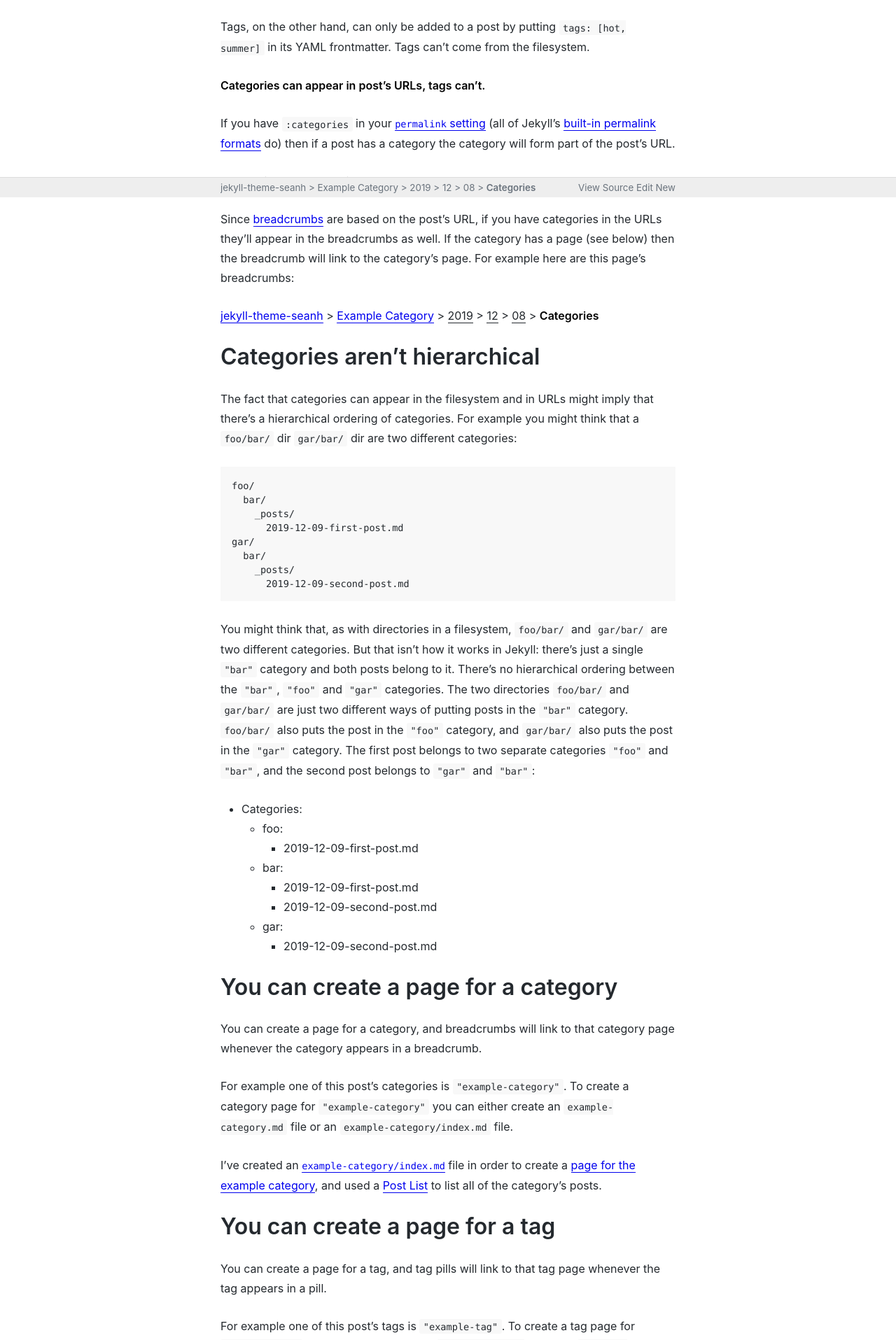
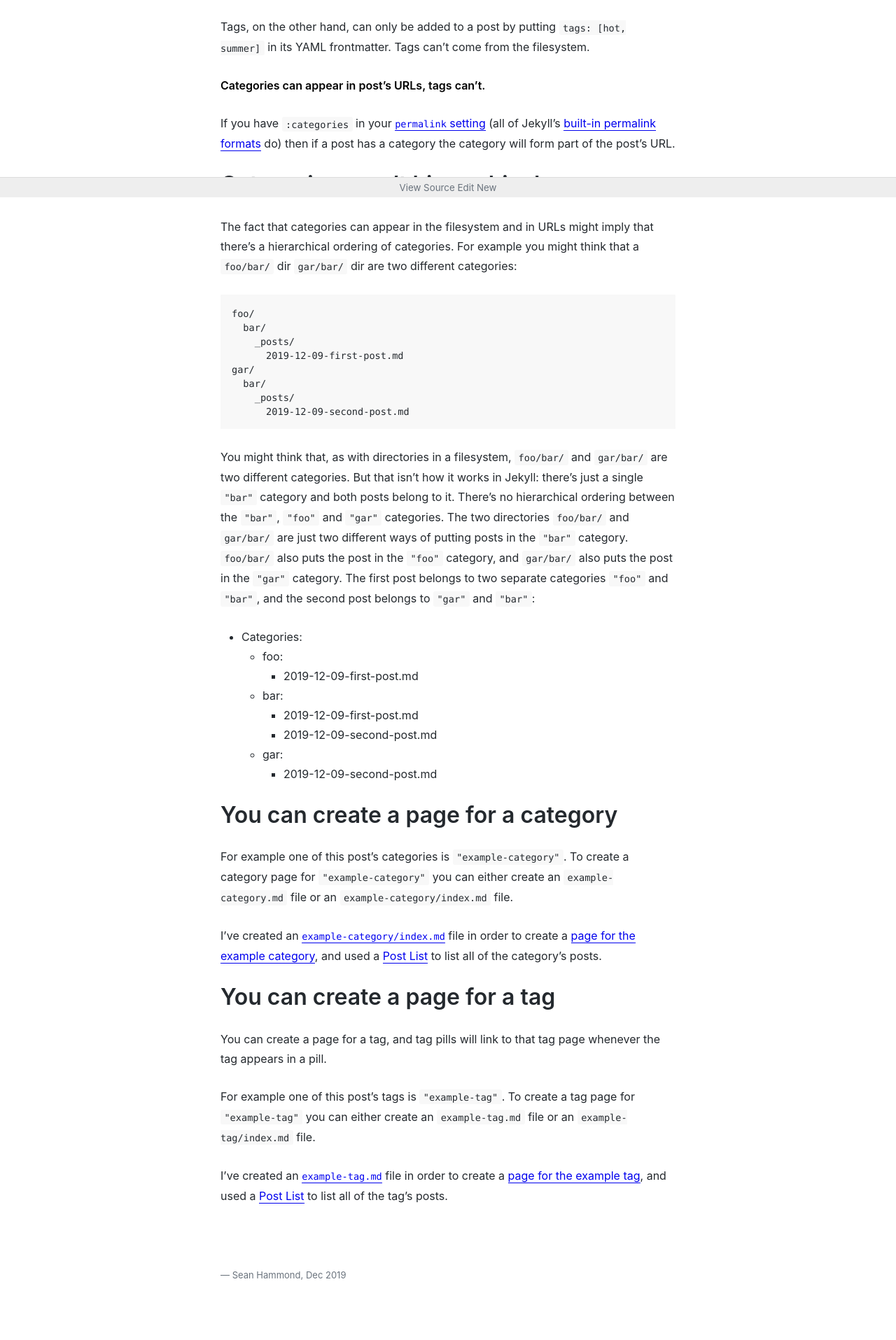
Before and after one commit to seanh/jekyll-theme-oatcake, a Jekyll site: the page built from example-category/_posts/2019-12-08-categories.md, in a window 1280 px wide. Shown: the part 618-2533 px from the top of the page at 70% size. Built offline with Jekyll 4.4.1, drawn with Linux system fonts in a browser that asks for light colours; our own code applies the rules of GitHub Pages for plain Markdown files.

Commit message:
Remove breadcrumbs

```diff
--- a/_includes/breadcrumbs.html
+++ /dev/null
@@ -1,67 +0,0 @@
-<nav>
-  {% assign front_page = nil %}
-  {% for page in site.pages %}
-    {% if page.url == "/" %}
-      {% assign front_page = page %}
-      {% break %}
-    {% endif %}
-  {% endfor %}
-
-  {% if front_page %}
-    {% if page.url == front_page.url %}
-      <a>{{ front_page.title }}</a>
-    {% else %}
-      <a href="{{ front_page.url | relative_url }}">{{ front_page.title }}</a>
-    {% endif %}
-  {% else %}
-    <a>Home</a>
-  {% endif %}
-
-  {% assign crumbs = page.url | remove:'/index.html' | split: '/' %}
-
-  {% for crumb in crumbs offset: 1 %}
-    {% if forloop.last %}
-      >
-      <strong>
-        {% if page.title %}
-          {{ page.title }}
-        {% else %}
-          {{ crumb }}
-        {% endif %}
-      </strong>
-    {% else %}
-      {% assign crumb_limit = forloop.index | plus: 1 %}
-
-      {% if site.breadcrumbs_omit_dates %}
-        {% assign year = page.date | date: "%Y" %}
-        {% assign month = page.date | date: "%m" %}
-        {% assign day = page.date | date: "%d" %}
-        {% if crumb == year or crumb == month or crumb == day %}
-          {% continue %}
-        {% endif %}
-      {% endif %}
-
-      {% assign crumb_url = "/" | append: crumb | append: "/" %}
-
-      {% assign crumb_page = nil %}
-      {% for page in site.pages %}
-        {% if page.url == crumb_url %}
-          {% assign crumb_page = page %}
-          {% break %}
-        {% endif %}
-      {% endfor %}
-
-      {% assign crumb_text = crumb | replace:'-',' ' | remove:'.html' %}
-      {% if crumb_page %}
-        {% if crumb_page.breadcrumb_text %}
-          {% assign crumb_text = crumb_page.breadcrumb_text %}
-        {% elsif crumb_page.title %}
-          {% assign crumb_text = crumb_page.title %}
-        {% endif %}
-        > <a href="{{ crumb_page.url | relative_url }}">{{ crumb_text }}</a>
-      {% else %}
-        > <a>{{ crumb_text }}</a>
-      {% endif %}
-    {% endif %}
-  {% endfor %}
-</nav>
--- a/_layouts/default.html
+++ b/_layouts/default.html
@@ -38,10 +38,6 @@
 
     <footer class="site-footer">
       <div class="site-footer__inner">
-        <div class="site-footer__left-column">
-          {% include breadcrumbs.html %}
-        </div>
-        <div class="site-footer__right-column">
         <ul class="site-footer__links">
           {% include view_source_link.html %}
           {% include edit_page_link.html %}
@@ -51,7 +47,6 @@
             </li>
           {% endfor %}
         </ul>
-        </div>
       </footer>
     </footer>
   </body>
--- a/_sass/_layout.scss
+++ b/_sass/_layout.scss
@@ -193,21 +193,6 @@ body {
   }
 }
 
-.site-footer__left-column {
-  float: left;
-}
-
-.site-footer__left-column nav {
-  text-overflow: ellipsis;
-  max-width: 480px;
-  overflow: hidden;
-  white-space: nowrap;
-}
-
-.site-footer__right-column {
-  float: right;
-}
-
 .site-footer__links {
   list-style: none;
   margin-bottom: 0;
--- a/example-category/_posts/2019-12-08-categories.md
+++ b/example-category/_posts/2019-12-08-categories.md
@@ -28,17 +28,6 @@ filesystem.
 If you have `:categories` in your [`permalink` setting](https://jekyllrb.com/docs/permalinks/)
 (all of Jekyll's [built-in permalink formats](https://jekyllrb.com/docs/permalinks/#built-in-formats) do)
 then if a post has a category the category will form part of the post's URL.
-
-**Categories can appear in breadcrumbs, tags can't.**
-
-Since [breadcrumbs](./2019-12-08-breadcrumbs.md) are based on the post's URL,
-if you have categories in the URLs they'll appear in the breadcrumbs as well.
-If the category has a page (see below) then the breadcrumb will link to the
-category's page. For example here are this page's breadcrumbs:
-
-<p>
-  {% include breadcrumbs.html %}
-</p>
 
 Categories aren't hierarchical
 ------------------------------
@@ -77,9 +66,6 @@ second post belongs to `"gar"` and `"bar"`:
 You can create a page for a category
 ------------------------------------
 
-You can create a page for a category, and breadcrumbs will link to that
-category page whenever the category appears in a breadcrumb.
-
 For example one of this post's categories is `"example-category"`.
 To create a category page for `"example-category"` you can either
 create an `example-category.md` file or an `example-category/index.md` file.
--- a/example-category/index.md
+++ b/example-category/index.md
@@ -1,7 +1,3 @@
----
-breadcrumb_text: Example Category
----
-
 Example Category
 ================
 
```
Also changed, not shown: example-category/_posts/2019-12-08-breadcrumbs.md (deleted, +0 -58 lines). Lines whose indentation alone changed are shown as unchanged.
